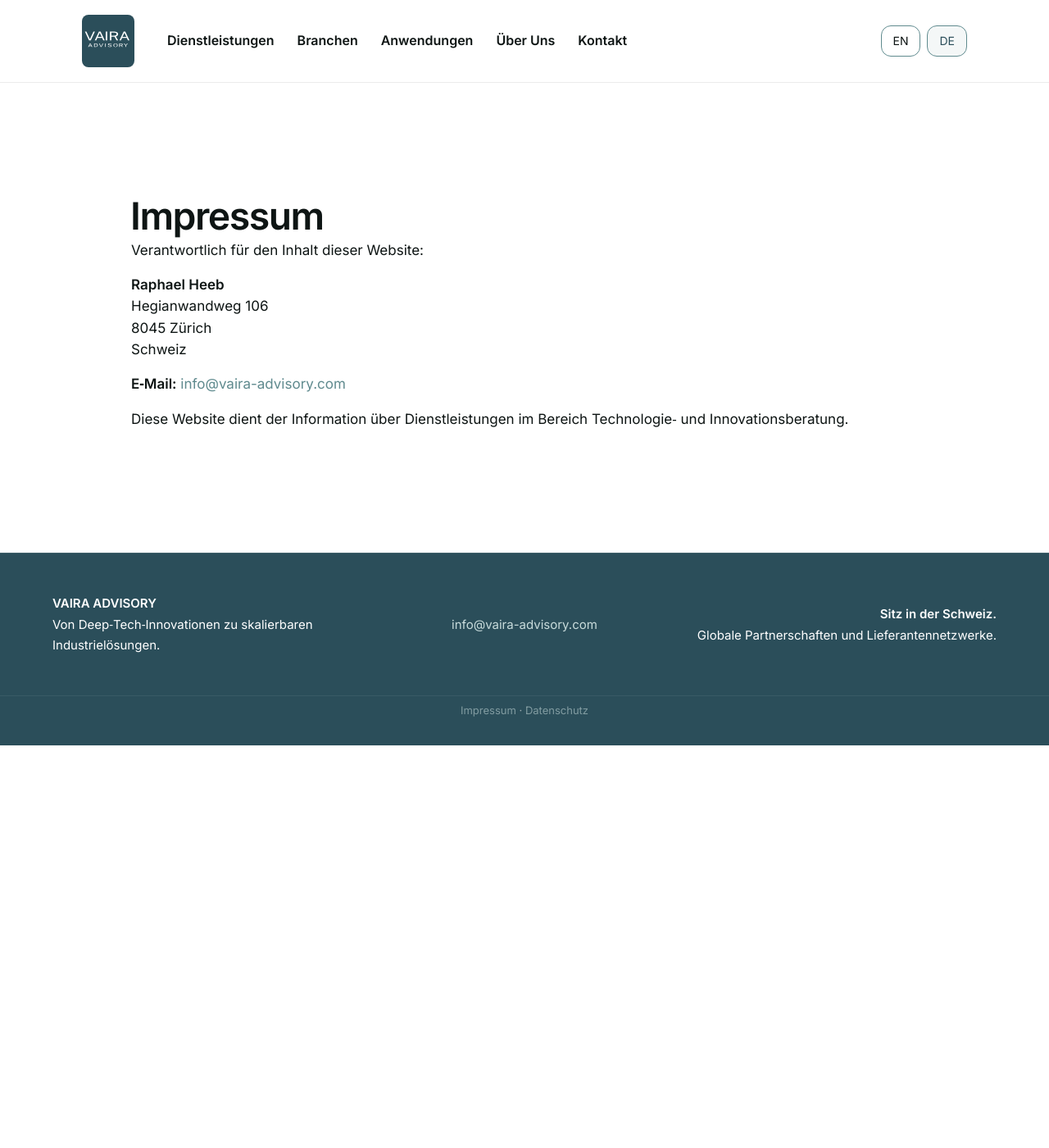
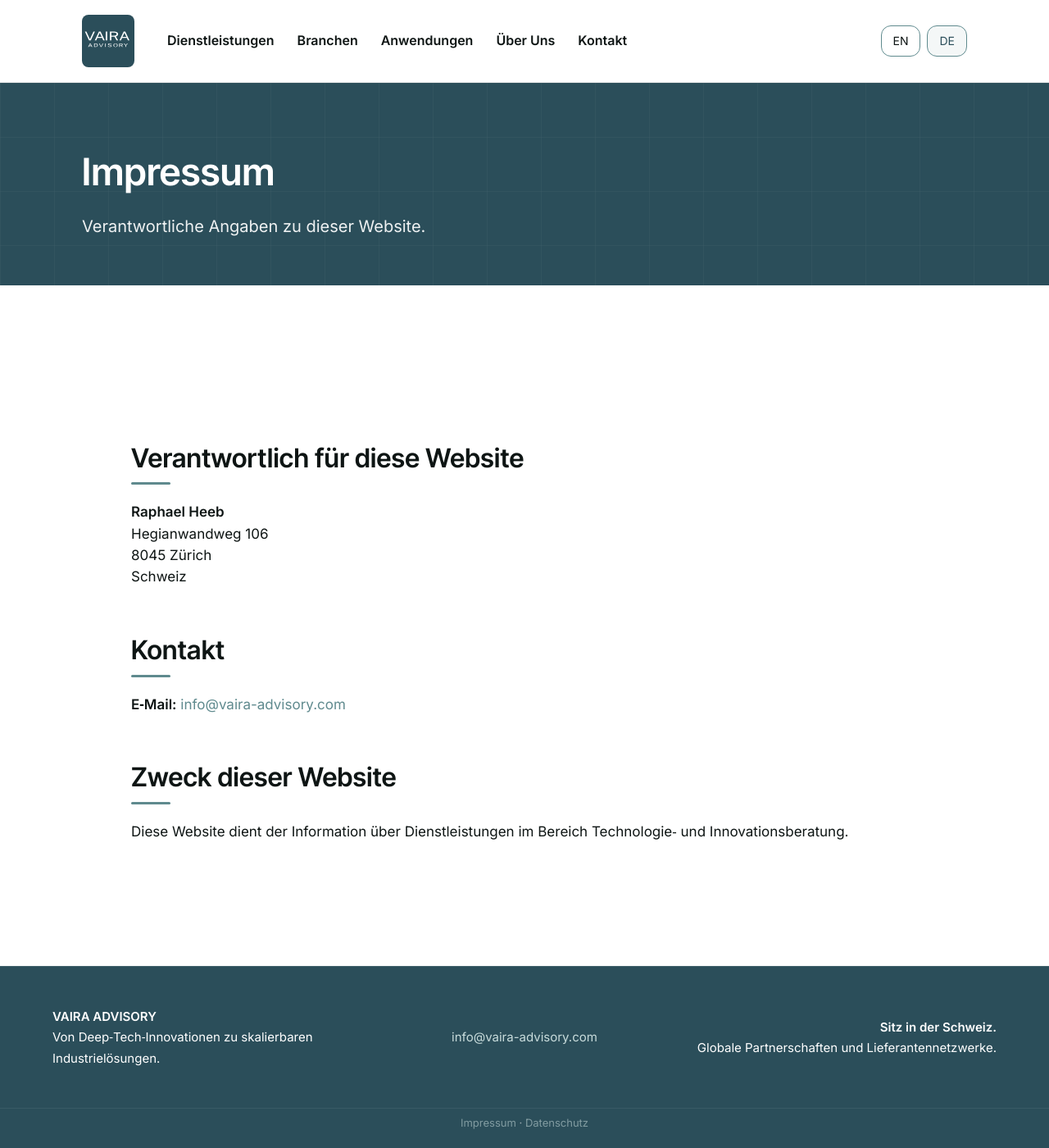
Before and after one commit to raphaelheeb/vaira-advisory, a Jekyll site: the page built from de/impressum/index.html, in a window 1280 px wide and 1400 px high. Shown: the whole window at 82% size. Built offline with Jekyll 4.4.1, drawn with Linux system fonts in a browser that asks for light colours.

Commit message:
Update index.html

```diff
--- a/de/impressum/index.html
+++ b/de/impressum/index.html
@@ -3,15 +3,21 @@
 title: Impressum | VAIRA Advisory
 lang: de
 permalink: /de/impressum/
+bodyClass: impressum-page
 description: Impressum für VAIRA Advisory.
 ---
 
+<section id="hero" class="hero hero--clean">
+  <div class="content-wrapper">
+    <h1 class="hero-title">Impressum</h1>
+    <p class="hero-sub">Verantwortliche Angaben zu dieser Website.</p>
+  </div>
+</section>
+
 <section class="section">
   <div class="content-wrapper wrapper--narrow">
-    <h1>Impressum</h1>
 
-    <p>Verantwortlich für den Inhalt dieser Website:</p>
-
+    <h2>Verantwortlich für diese Website</h2>
     <p>
       <strong>Raphael Heeb</strong><br>
       Hegianwandweg 106<br>
@@ -19,13 +25,16 @@
       Schweiz
     </p>
 
+    <h2>Kontakt</h2>
     <p>
       <strong>E‑Mail:</strong>
       <a href="mailto:info@vaira-advisory.com">info@vaira-advisory.com</a>
     </p>
 
+    <h2>Zweck dieser Website</h2>
     <p>
       Diese Website dient der Information über Dienstleistungen im Bereich Technologie‑ und Innovationsberatung.
     </p>
+
   </div>
 </section>
```
